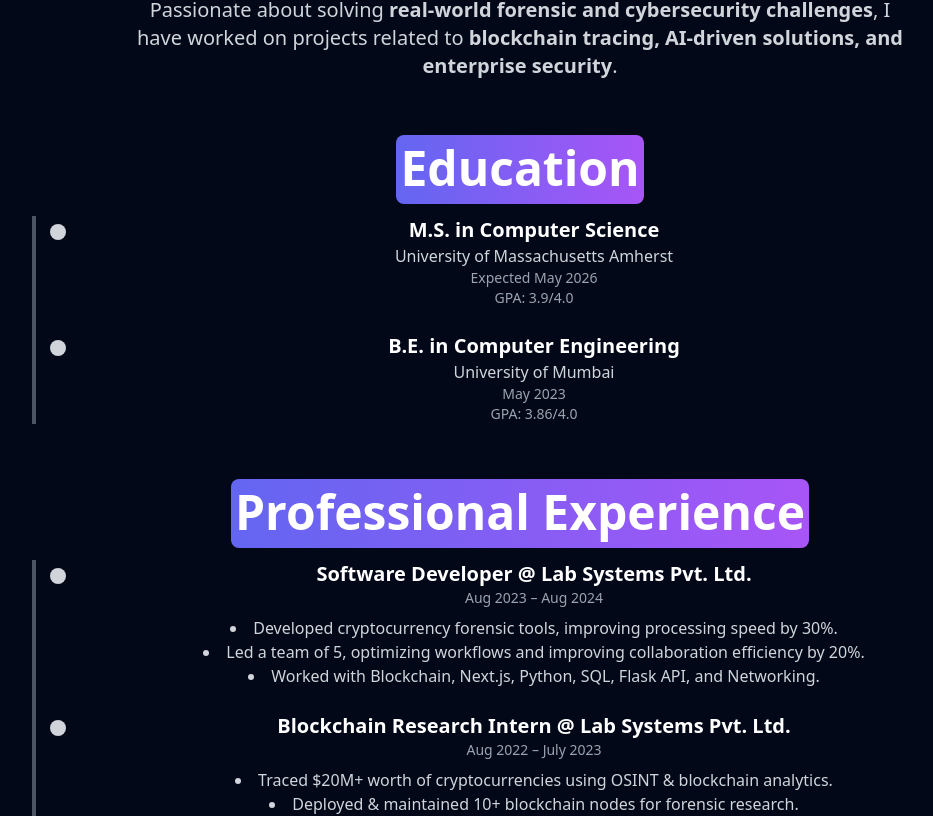
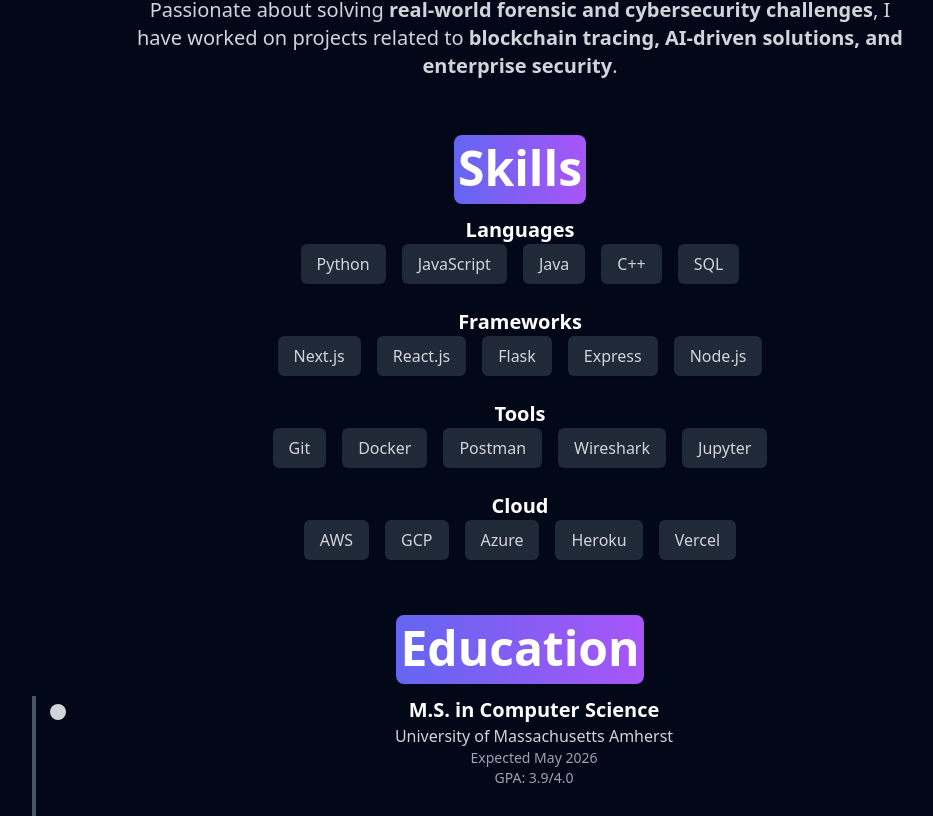
Before and after one commit to JeetDSharma/portfolio, a Next.js app: page / in a window 1280 px wide. Shown: the part 908-1724 px from the top of the page, without its empty margins (120-1053 px from the left). Built offline with nearby package versions, Linux system fonts and the light colour scheme.

Commit message:
updated skills section

```diff
--- a/components/Body.tsx
+++ b/components/Body.tsx
@@ -37,6 +37,25 @@ const experiences = [
   },
 ];
 
+const Skills = [
+    {
+        title: "Languages",
+        skills: ["Python", "JavaScript", "Java", "C++", "SQL"],
+    },
+    {
+        title: "Frameworks",
+        skills: ["Next.js", "React.js", "Flask", "Express", "Node.js"],
+    },
+    {
+        title: "Tools",
+        skills: ["Git", "Docker", "Postman", "Wireshark", "Jupyter"],
+    },
+    {
+        title: "Cloud",
+        skills: ["AWS", "GCP", "Azure", "Heroku", "Vercel"],
+    },
+    ];
+
 const education = [
   {
     title: "M.S. in Computer Science",
@@ -72,6 +91,46 @@ const BodySection = () => {
           I have worked on projects related to <strong>blockchain tracing, AI-driven solutions, and enterprise security</strong>.
         </p>
       </motion.div>
+
+      {/* Skills */}
+      <motion.div
+    initial="hidden"
+    whileInView="visible"
+    variants={timelineVariants}
+    transition={{ duration: 0.8, ease: "easeOut" }}
+    className="text-center"
+>
+    <h2 className="text-3xl md:text-5xl font-bold dark:text-white">
+        <Highlight>Skills</Highlight>
+    </h2>
+    <div className="mt-6 flex flex-col space-y-6">
+        {Skills.map((skill, index) => (
+            <motion.div
+                key={index}
+                variants={{
+                    hidden: { opacity: 0, y: 20 },
+                    visible: { opacity: 1, y: 0, transition: { delay: index * 0.1 } },
+                }}
+                className="text-center"
+            >
+                <h3 className="text-xl font-semibold dark:text-white">{skill.title}</h3>
+                <div className="flex flex-wrap justify-center gap-4">
+                    {skill.skills.map((s, i) => (
+                        <motion.span
+                            key={i}
+                            whileHover={{ scale: 1.1 }}
+                            className="px-4 py-2 bg-gray-100 dark:bg-gray-800 rounded-md text-gray-700 dark:text-gray-300 shadow-sm transition-transform hover:scale-105"
+                        >
+                            {s}
+                        </motion.span>
+                    ))}
+                </div>
+            </motion.div>
+        ))}
+    </div>
+</motion.div>
+
+
 
       {/* Education Timeline */}
       <motion.div
@@ -124,6 +183,8 @@ const BodySection = () => {
         </div>
       </motion.div>
 
+
+
       {/* Contact & Portfolio */}
       <motion.div
         initial={{ opacity: 0, y: 40 }}
```
